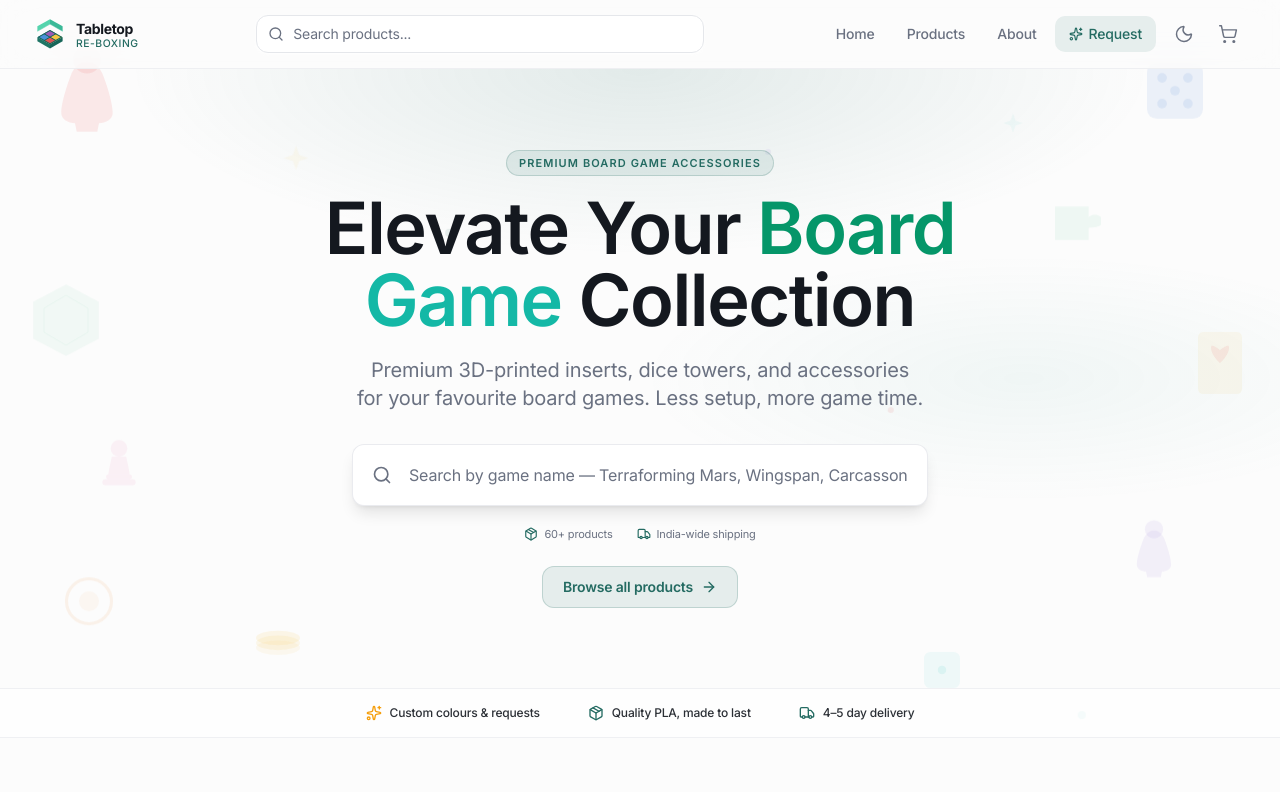
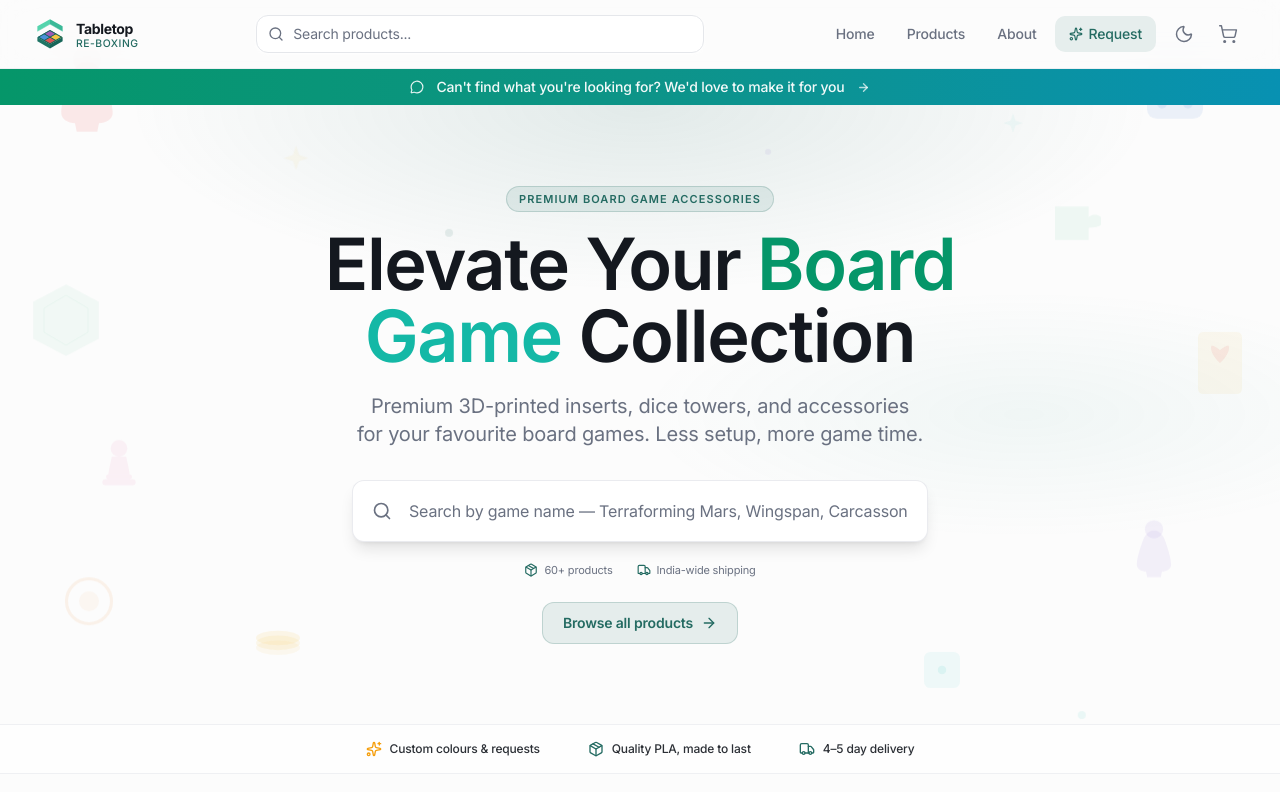
Before and after one commit to razat249/tabletop-reboxing, a Next.js app: page / in a window 1280 px wide. Shown: the top 792 px of the page. Built offline with nearby package versions, Linux system fonts and the light colour scheme; a web font is replaced by a local one.

Commit message:
feat: Add CustomRequestBar component to enhance user interaction in client layout

```diff
--- a/app/client-layout.tsx
+++ b/app/client-layout.tsx
@@ -5,6 +5,7 @@ import { ThemeProvider } from "@/components/theme-provider";
 import { CartProvider } from "@/lib/cart-context";
 import { RequestProvider } from "@/lib/request-context";
 import Header from "@/components/header";
+import CustomRequestBar from "@/components/custom-request-bar";
 import CartSidebar from "@/components/cart-sidebar";
 import FloatingCartBar from "@/components/floating-cart-bar";
 import Footer from "@/components/footer";
@@ -26,6 +27,7 @@ export default function ClientLayout({
           <AnimatedBackground />
           <div className="relative z-[1]">
             <Header onCartClick={() => setIsCartOpen(true)} onRequestClick={() => setIsRequestOpen(true)} />
+            <CustomRequestBar onRequestClick={() => setIsRequestOpen(true)} />
             <CartSidebar
               isOpen={isCartOpen}
               onClose={() => setIsCartOpen(false)}
--- /dev/null
+++ b/components/custom-request-bar.tsx
@@ -0,0 +1,29 @@
+"use client";
+
+import { MessageCircle, ArrowRight } from "lucide-react";
+
+interface CustomRequestBarProps {
+  onRequestClick: () => void;
+}
+
+export default function CustomRequestBar({ onRequestClick }: CustomRequestBarProps) {
+  return (
+    <div className="sticky top-16 md:top-[4.25rem] z-30 bg-gradient-to-r from-emerald-600 via-teal-600 to-cyan-600 dark:from-emerald-700 dark:via-teal-700 dark:to-cyan-700">
+      <button
+        onClick={onRequestClick}
+        className="w-full page-container flex items-center justify-center gap-2 sm:gap-3 py-1.5 sm:py-2 group"
+      >
+        <MessageCircle size={14} strokeWidth={2} className="text-white/90 flex-shrink-0" />
+        <span className="text-white/95 text-xs sm:text-sm font-medium truncate">
+          <span className="sm:hidden">Need something custom? Let&apos;s make it</span>
+          <span className="hidden sm:inline">Can&apos;t find what you&apos;re looking for? We&apos;d love to make it for you</span>
+        </span>
+        <ArrowRight
+          size={13}
+          strokeWidth={2.5}
+          className="text-white/70 group-hover:text-white group-hover:translate-x-0.5 smooth-transition flex-shrink-0"
+        />
+      </button>
+    </div>
+  );
+}
```
